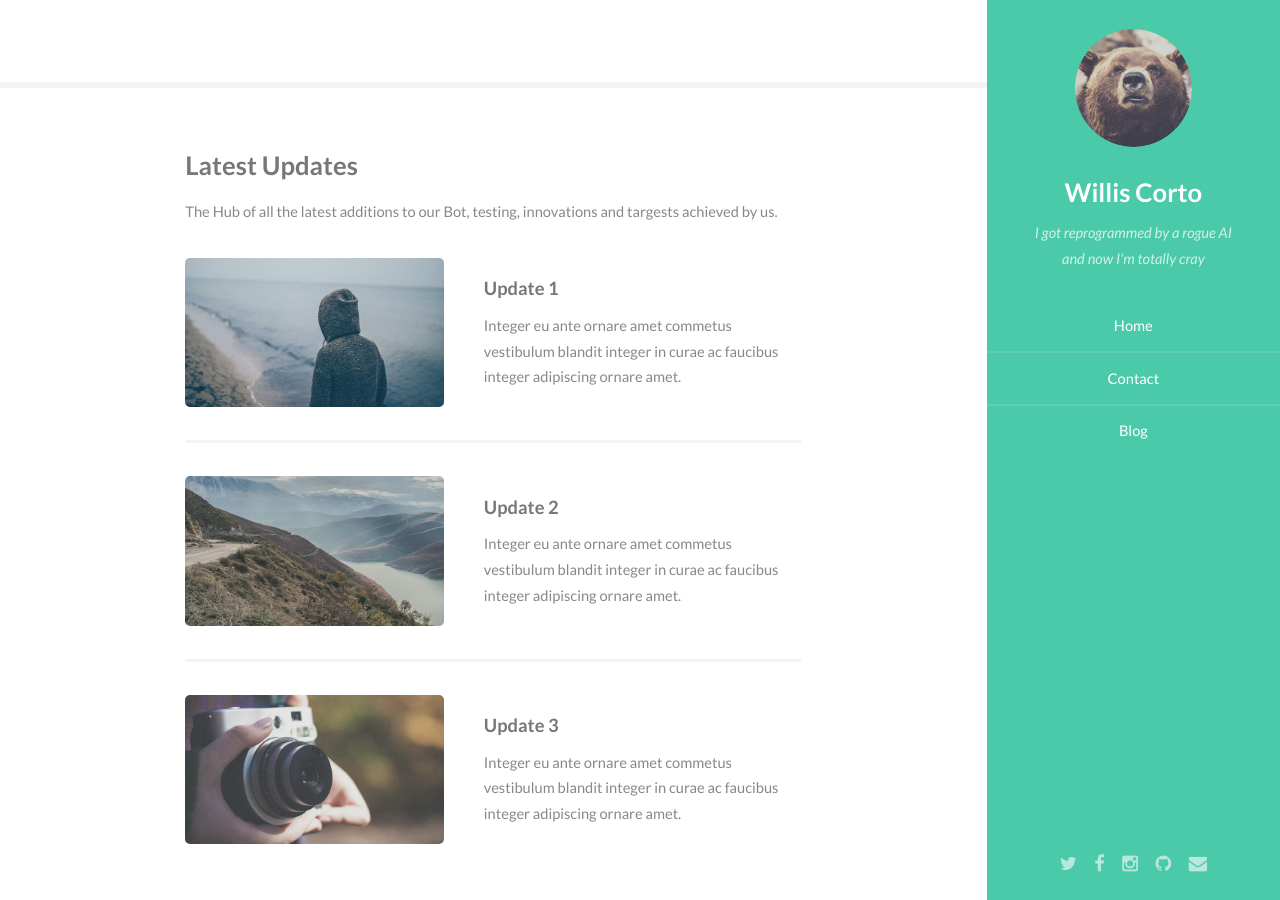
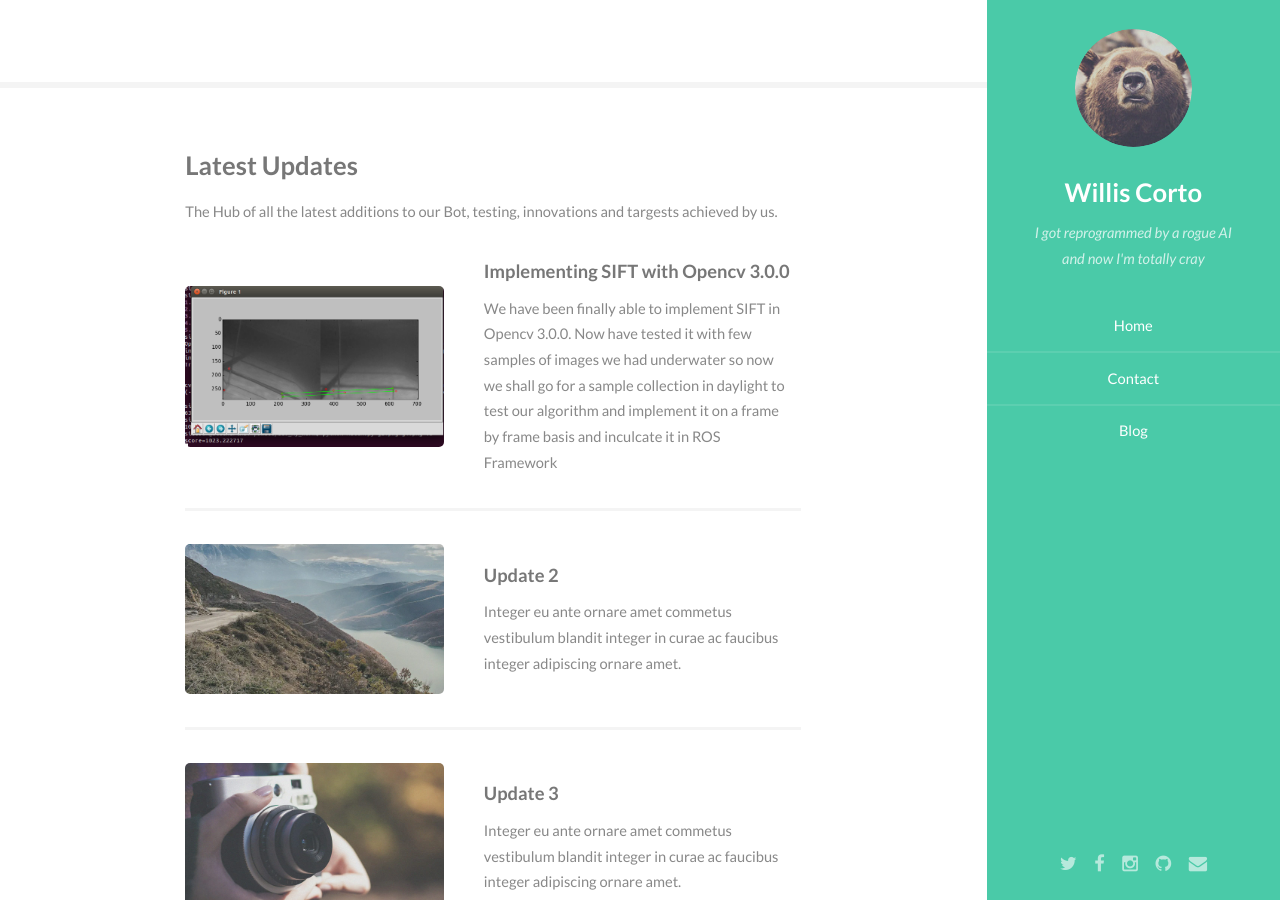
Before and after one commit to mobilespace/mobilespace.github.io, a Jekyll site: the page built from index.html, in a window 1280 px wide and 900 px high, scrolled down 1000 px. Built offline with Jekyll 4.4.1, drawn with Linux system fonts in a browser that asks for light colours.

Commit message:
update 1 added

```diff
--- a/index.html
+++ b/index.html
@@ -22,12 +22,12 @@ layout: default
             <h3>We aspire to overcome the challenges set for us.</h3>
             <p>NIOT SAVe has a set of tasks which have to be completed autonomously by the BOT. These are the goals that motivate us to work even harder. </p>
             <ul class="feature-icons">
-                <li class="fa-code">Write all the code</li>
-                <li class="fa-cubes">Stack small boxes</li>
-                <li class="fa-book">Read books and stuff</li>
-                <li class="fa-coffee">Drink much coffee</li>
-                <li class="fa-bolt">Lightning bolt</li>
-                <li class="fa-users">Shadow clone technique</li>
+                <li>Write all the code</li>
+                <li>Stack small boxes</li>
+                <li>Read books and stuff</li>
+                <li>Drink much coffee</li>
+                <li>Lightning bolt</li>
+                <li>Shadow clone technique</li>
             </ul>
         </div>
     </section>
@@ -39,10 +39,10 @@ layout: default
             <p>The Hub of all the latest additions to our Bot, testing, innovations and targests achieved by us.</p>
             <div class="features">
                 <article>
-                    <a href="#" class="image"><img src="images/pic01.jpg" alt="" /></a>
+                    <a href="#" class="image"><img src="images/1.png" alt="" /></a>
                     <div class="inner">
-                        <h4>Update 1</h4>
-                        <p>Integer eu ante ornare amet commetus vestibulum blandit integer in curae ac faucibus integer adipiscing ornare amet.</p>
+                        <h4>Implementing SIFT with Opencv 3.0.0</h4>
+                        <p>We have been finally able to implement SIFT in Opencv 3.0.0. Now have tested it with few samples of images we had underwater so now we shall go for a sample collection in daylight to test our algorithm and implement it on a frame by frame basis and inculcate it in ROS Framework</p>
                     </div>
                 </article>
                 <article>
```
Also changed, not shown: images/1.png (added).
